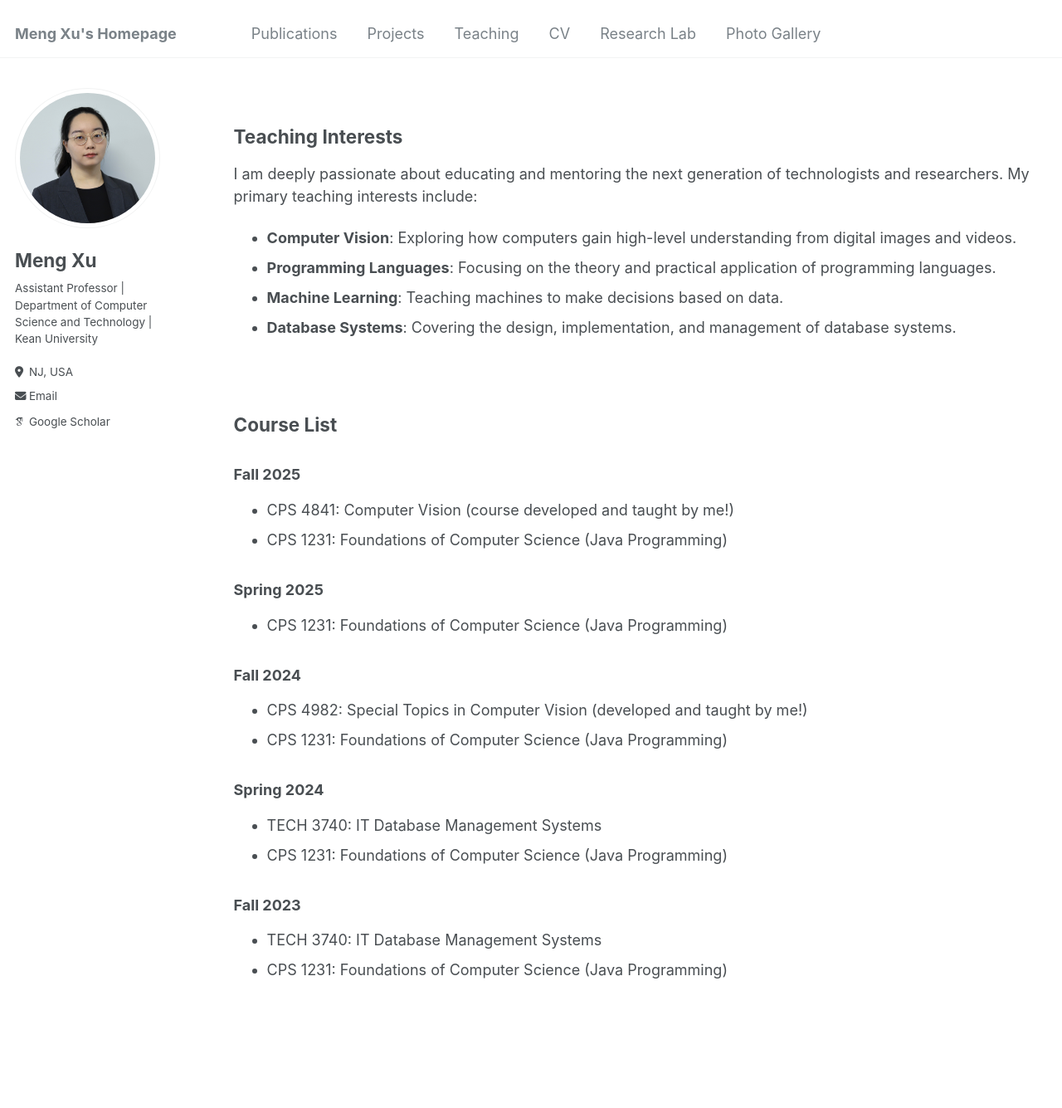
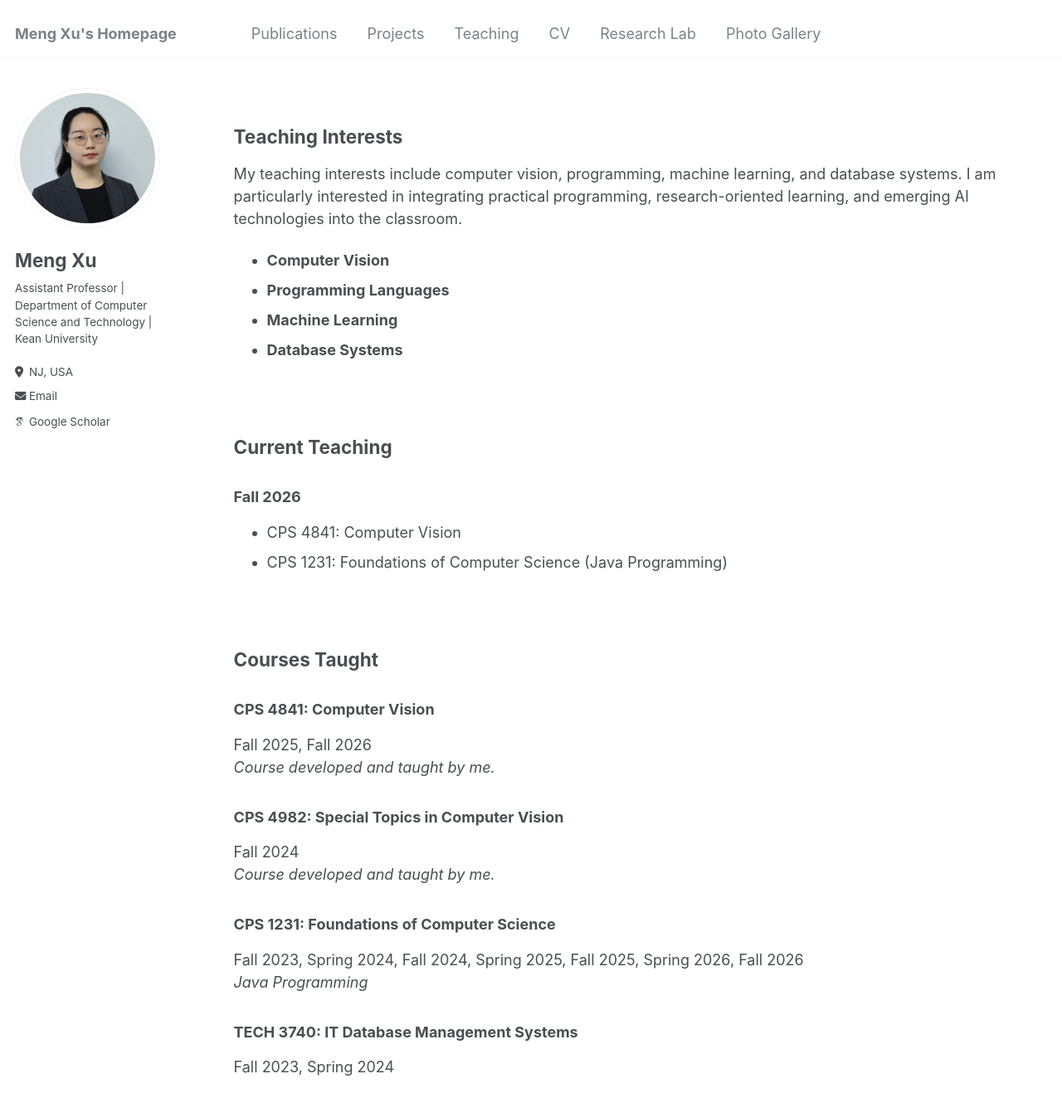
Before and after one commit to MengXu0201/mengxu0201.github.io, a Jekyll site: the page built from _pages/teaching.md, in a window 1280 px wide and 1400 px high. Shown: the top 1335 px of the window at 83% size. Built offline with Jekyll 4.4.1, drawn with Linux system fonts in a browser that asks for light colours; some web fonts are replaced.

Commit message:
updated gallery and teaching

```diff
--- a/_pages/teaching.md
+++ b/_pages/teaching.md
@@ -9,36 +9,39 @@ redirect_from:
 
 {% include base_path %}
 
-
-
 ## Teaching Interests
 
-I am deeply passionate about educating and mentoring the next generation of technologists and researchers. My primary teaching interests include:
+My teaching interests include computer vision, programming, machine learning, and database systems. I am particularly interested in integrating practical programming, research-oriented learning, and emerging AI technologies into the classroom.
 
-- **Computer Vision**: Exploring how computers gain high-level understanding from digital images and videos.
-- **Programming Languages**: Focusing on the theory and practical application of programming languages.
-- **Machine Learning**: Teaching machines to make decisions based on data.
-- **Database Systems**: Covering the design, implementation, and management of database systems.
+- **Computer Vision**
+- **Programming Languages**
+- **Machine Learning**
+- **Database Systems**
 
 <br>
 
-## Course List
+## Current Teaching
 
-### Fall 2025
-* CPS 4841: Computer Vision (course developed and taught by me!)
-* CPS 1231: Foundations of Computer Science (Java Programming)
+### Fall 2026
 
-### Spring 2025
-* CPS 1231: Foundations of Computer Science (Java Programming)
+- CPS 4841: Computer Vision
+- CPS 1231: Foundations of Computer Science (Java Programming)
 
-### Fall 2024
-* CPS 4982: Special Topics in Computer Vision (developed and taught by me!)
-* CPS 1231: Foundations of Computer Science (Java Programming)
+<br>
 
-### Spring 2024
-* TECH 3740: IT Database Management Systems
-* CPS 1231: Foundations of Computer Science (Java Programming)
+## Courses Taught
 
-### Fall 2023
-* TECH 3740: IT Database Management Systems
-* CPS 1231: Foundations of Computer Science (Java Programming)
+### CPS 4841: Computer Vision
+Fall 2025, Fall 2026
+*Course developed and taught by me.*
+
+### CPS 4982: Special Topics in Computer Vision
+Fall 2024
+*Course developed and taught by me.*
+
+### CPS 1231: Foundations of Computer Science
+Fall 2023, Spring 2024, Fall 2024, Spring 2025, Fall 2025, Spring 2026, Fall 2026
+*Java Programming*
+
+### TECH 3740: IT Database Management Systems
+Fall 2023, Spring 2024
```
Also changed, not shown: _pages/gallery.md (+69 -60 lines), _pages/research-lab.md (+6 -3 lines).
